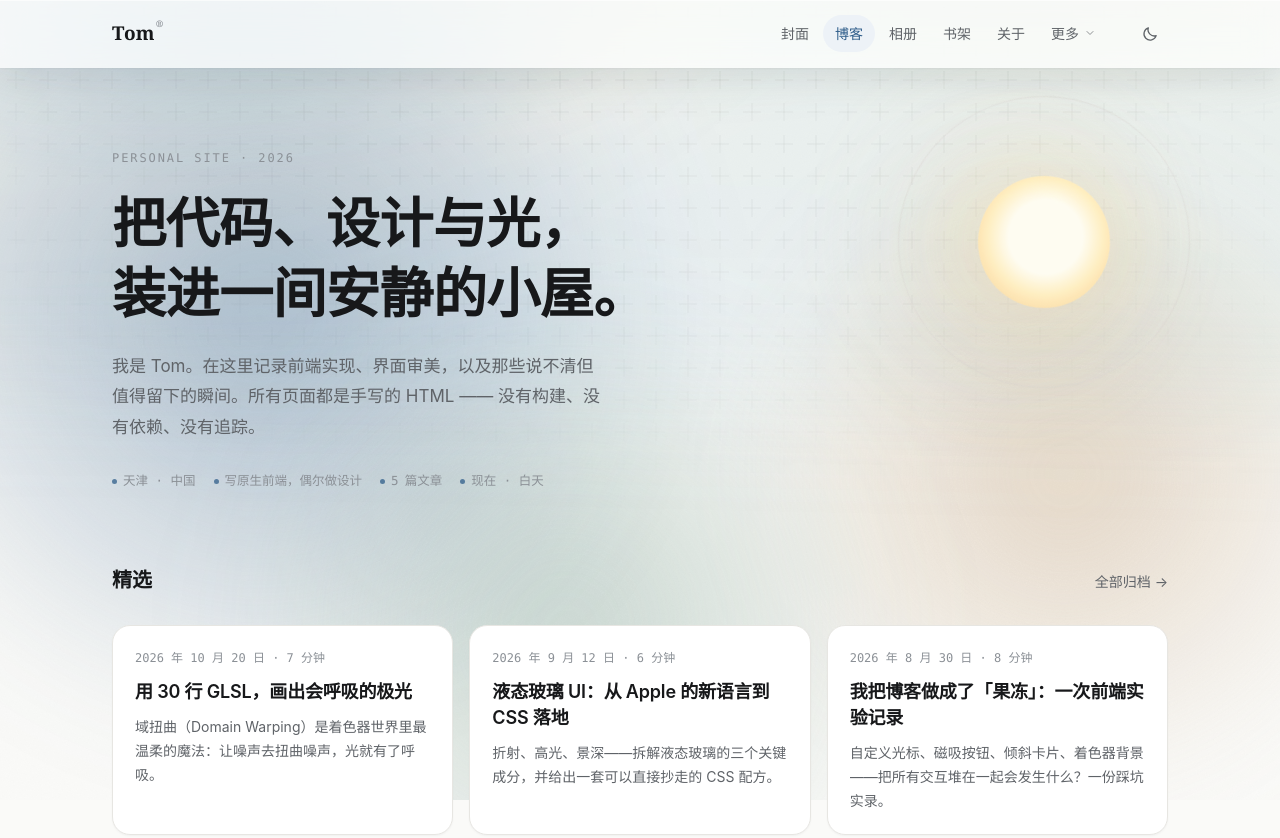
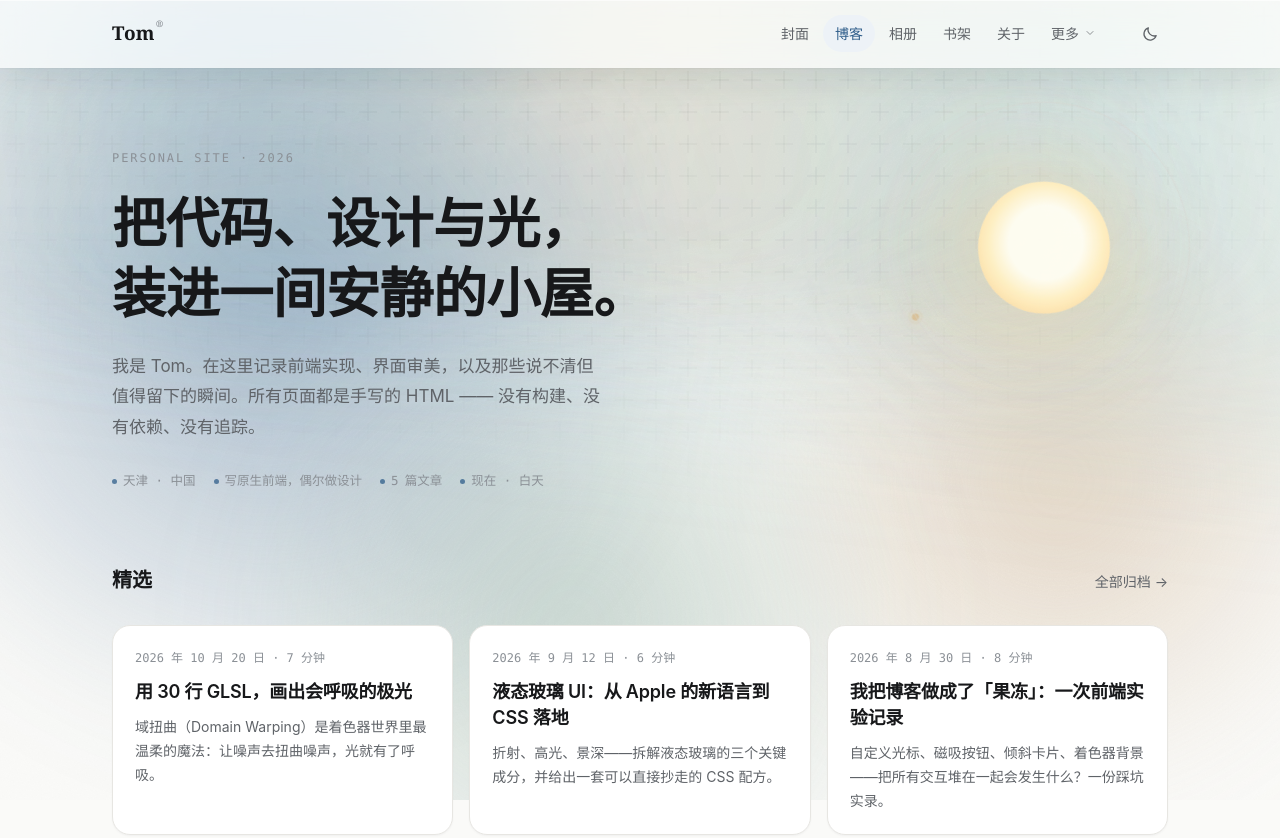
Before and after one commit to zhaok9385-lab/liquid-glass-blog, a plain HTML site: page home.html in a window 1280 px wide. Shown: the top 838 px of the page. Drawn offline with Linux system fonts and the light colour scheme.

Commit message:
feat(site): 首页背景不依赖鼠标自走——极光光幕、轨道光点与日月光浮动

```diff
--- a/assets/css/site.css
+++ b/assets/css/site.css
@@ -1842,6 +1842,41 @@ input[type="range"]::-moz-range-thumb {
   filter: blur(56px);
   will-change: transform;
 }
+/* 首页专属：两条慢慢横穿顶部的极光光幕，不依赖鼠标 */
+.air-curtain {
+  display: none;
+  position: absolute;
+  left: -16%;
+  width: 132%;
+  height: 42vh;
+  filter: blur(46px) saturate(1.16);
+  opacity: .5;
+  pointer-events: none;
+  will-change: transform, opacity;
+}
+.air-curtain.k1 {
+  top: -6vh;
+  background: linear-gradient(104deg,
+    transparent 5%,
+    rgba(var(--sky-a), .20) 26%,
+    rgba(var(--sky-b), .28) 48%,
+    rgba(var(--sky-c), .20) 68%,
+    transparent 92%);
+}
+.air-curtain.k2 {
+  top: 4vh;
+  height: 34vh;
+  background: linear-gradient(78deg,
+    transparent 10%,
+    rgba(var(--sky-c), .18) 32%,
+    rgba(var(--sky-b), .24) 54%,
+    rgba(var(--sky-a), .18) 74%,
+    transparent 94%);
+}
+body[data-page="home"] .air-curtain { display: block; }
+@media (max-width: 620px) {
+  body[data-page="home"] .air-curtain { display: none; }
+}
 .air-blob.a {
   width: 64vw; height: 64vw;
   left: -18vw; top: -16vh;
@@ -1973,8 +2008,22 @@ body[data-time="night"] .air-blob.c { background: radial-gradient(circle, rgba(7
         rgba(var(--sky-a), .72));
     box-shadow: 0 0 80px 16px rgba(var(--sky-b), .22);
     filter: saturate(1.1);
-    animation: orbSpin 120s linear infinite;
+    animation: orbSpin 120s linear infinite, orbFloat 9s ease-in-out infinite alternate;
     z-index: -1;
+  }
+  /* 轨道上慢慢绕行的一颗小光点 */
+  .hero-orb::before {
+    content: "";
+    position: absolute;
+    left: 50%;
+    top: 50%;
+    width: 7px;
+    height: 7px;
+    margin: -3.5px 0 0 -3.5px;
+    border-radius: 50%;
+    background: rgba(var(--sky-b), .95);
+    box-shadow: 0 0 0 4px rgba(var(--sky-b), .12), 0 0 20px rgba(var(--sky-b), .72);
+    animation: ringOrbit 16s linear infinite;
   }
   .hero-orb::after {
     content: "";
@@ -1983,6 +2032,7 @@ body[data-time="night"] .air-blob.c { background: radial-gradient(circle, rgba(7
     border-radius: 50%;
     border: 1px solid var(--line-strong);
     opacity: .42;
+    animation: ringPulse 7s ease-in-out infinite alternate;
   }
   /* 内容页页头右侧的同心轨道：和首页光球同一套语言，但更克制 */
   .page-head::after {
@@ -2039,19 +2089,41 @@ main#main { position: relative; z-index: 1; }
 /* 底部留出音乐胶囊的位置，最后一屏不会被挡住 */
 body:not(.is-cover) { padding-bottom: 92px; }
 
-/* 首页动起来：极光呼吸、光带转向、三团光漂移 */
+/* 首页动起来：极光呼吸、光带转向、三团光漂移，外加两条自走光幕 */
 @keyframes auroraBreathe {
-  0%   { opacity: .78; transform: translateZ(0) scale(1.03); }
-  100% { opacity: 1; transform: translateZ(0) scale(1.08); }
+  0%   { opacity: .70; transform: translateZ(0) scale(1.02); }
+  100% { opacity: 1; transform: translateZ(0) scale(1.10); }
 }
 @keyframes auroraTurn {
-  0%   { transform: rotate(-10deg) scale(1.12); }
-  50%  { transform: rotate(4deg) scale(1.18); }
-  100% { transform: rotate(-10deg) scale(1.12); }
+  0%   { transform: rotate(-11deg) scale(1.12); }
+  50%  { transform: rotate(7deg) scale(1.20); }
+  100% { transform: rotate(-11deg) scale(1.12); }
+}
+@keyframes curtainDrift {
+  0%   { transform: translate3d(-8%, 0, 0) skewY(-2.4deg) scaleY(1.02); opacity: .30; }
+  50%  { transform: translate3d(8%, 2vh, 0) skewY(1.8deg) scaleY(1.18); opacity: .68; }
+  100% { transform: translate3d(-8%, 0, 0) skewY(-2.4deg) scaleY(1.02); opacity: .30; }
+}
+@keyframes curtainDriftBack {
+  0%   { transform: translate3d(7%, 1vh, 0) skewY(1.8deg) scaleY(1.06); opacity: .24; }
+  50%  { transform: translate3d(-8%, -1vh, 0) skewY(-2.4deg) scaleY(1.14); opacity: .60; }
+  100% { transform: translate3d(7%, 1vh, 0) skewY(1.8deg) scaleY(1.06); opacity: .24; }
 }
 @keyframes orbSpin {
   from { transform: translateY(-50%) rotate(0deg); }
   to   { transform: translateY(-50%) rotate(360deg); }
+}
+@keyframes orbFloat {
+  0%   { translate: 0 -5px; }
+  100% { translate: 0 9px; }
+}
+@keyframes ringPulse {
+  0%   { opacity: .30; }
+  100% { opacity: .58; }
+}
+@keyframes ringOrbit {
+  from { transform: rotate(0deg) translateX(146px) rotate(0deg); }
+  to   { transform: rotate(360deg) translateX(146px) rotate(-360deg); }
 }
 @keyframes airDriftA {
   0%   { transform: translate3d(0, 0, 0) scale(1); }
@@ -2068,11 +2140,13 @@ body:not(.is-cover) { padding-bottom: 92px; }
   50%  { transform: translate3d(5vw, -7vh, 0) scale(1.1); }
   100% { transform: translate3d(-4vw, -2vh, 0) scale(1); }
 }
-body[data-page="home"] .air-bg::before { animation: auroraBreathe 16s var(--ease) infinite alternate; }
-body[data-page="home"] .air-bg::after { animation: auroraTurn 34s var(--ease) infinite alternate; }
-body[data-page="home"] .air-blob.a { animation: airDriftA 26s var(--ease) infinite alternate; }
-body[data-page="home"] .air-blob.b { animation: airDriftB 34s var(--ease) infinite alternate; }
-body[data-page="home"] .air-blob.c { animation: airDriftC 30s var(--ease) infinite alternate; }
+body[data-page="home"] .air-bg::before { animation: auroraBreathe 10s var(--ease) infinite alternate; }
+body[data-page="home"] .air-bg::after { animation: auroraTurn 16s var(--ease) infinite alternate; }
+body[data-page="home"] .air-curtain.k1 { animation: curtainDrift 14s var(--ease) infinite; }
+body[data-page="home"] .air-curtain.k2 { animation: curtainDriftBack 20s var(--ease) infinite; }
+body[data-page="home"] .air-blob.a { animation: airDriftA 18s var(--ease) infinite alternate; }
+body[data-page="home"] .air-blob.b { animation: airDriftB 24s var(--ease) infinite alternate; }
+body[data-page="home"] .air-blob.c { animation: airDriftC 21s var(--ease) infinite alternate; }
 
 /* 内容页也保留极慢的呼吸，不至于像一张白纸 */
 body:not(.is-cover):not([data-page="home"]) .air-blob.a { animation: airDriftA 42s var(--ease) infinite alternate; }
--- a/assets/js/chrome.js
+++ b/assets/js/chrome.js
@@ -85,7 +85,7 @@
   const air = document.createElement('div');
   air.className = 'air-bg';
   air.setAttribute('aria-hidden', 'true');
-  air.innerHTML = '<span class="air-blob a"></span><span class="air-blob b"></span><span class="air-blob c"></span><span class="air-grid"></span><span class="air-grain"></span>';
+  air.innerHTML = '<span class="air-curtain k1"></span><span class="air-curtain k2"></span><span class="air-blob a"></span><span class="air-blob b"></span><span class="air-blob c"></span><span class="air-grid"></span><span class="air-grain"></span>';
   document.body.insertAdjacentElement('afterbegin', air);
 
   /* ---------- 跟随指针的一束光（桌面端） ---------- */
```
Also changed, not shown: 2 other files.
